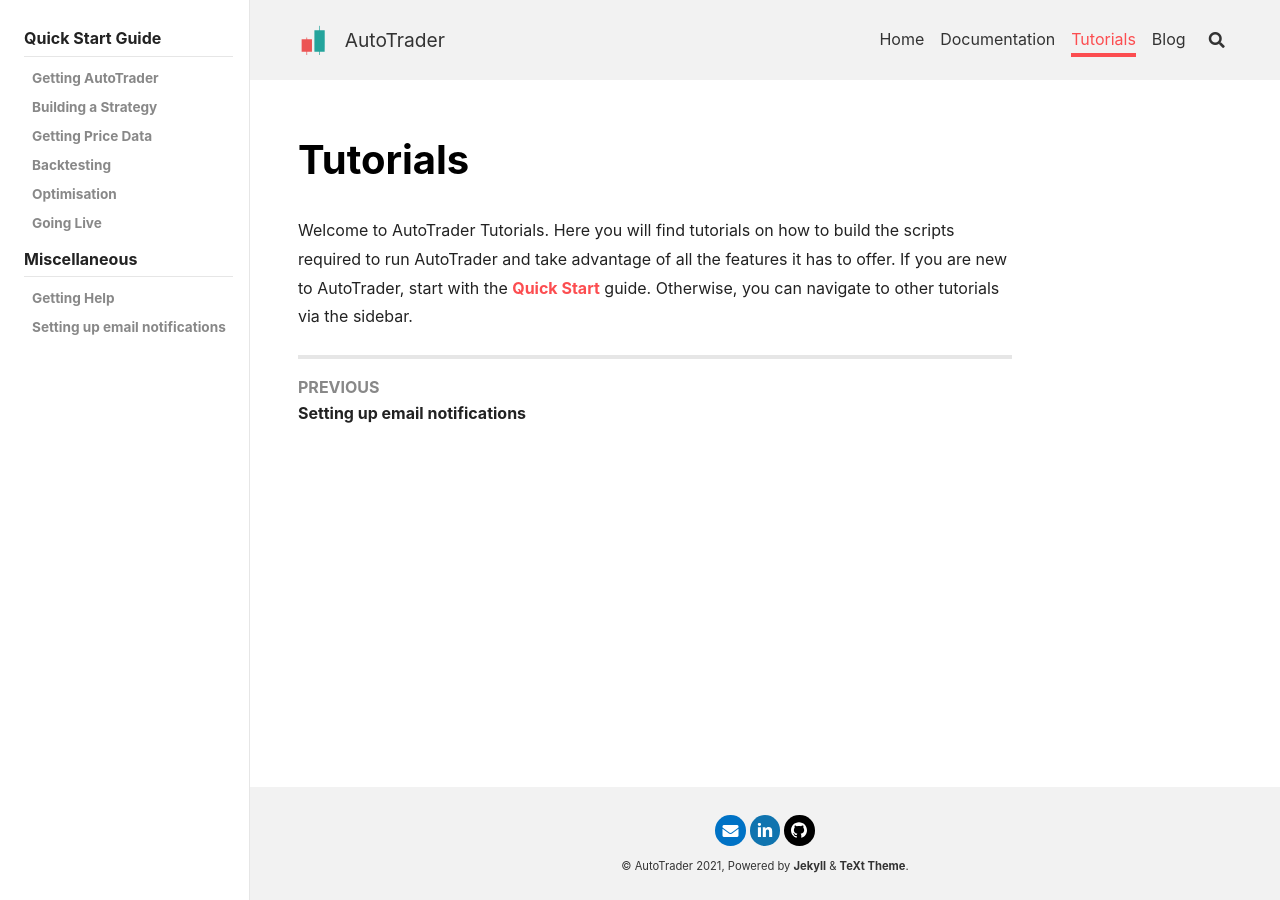
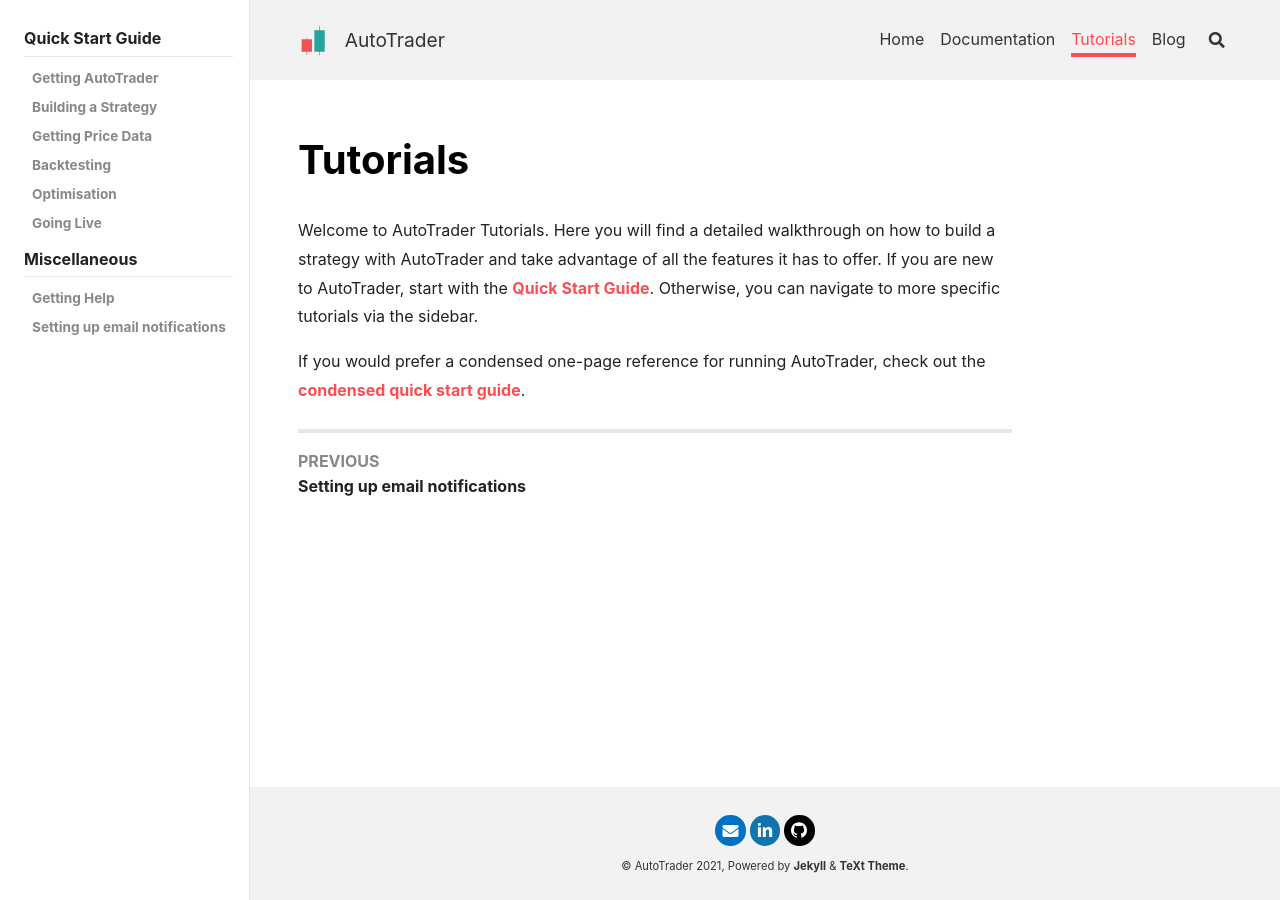
Before and after one commit to kieran-mackle/AutoTrader, a Jekyll site: the page built from content/_tutorials/0.0-tutorials.md, in a window 1280 px wide. Built offline with Jekyll 4.4.1, drawn with Linux system fonts in a browser that asks for light colours; nearby versions of some CDN libraries.

Commit message:
docs: clarified condensed quick start

```diff
--- a/content/_tutorials/0.0-tutorials.md
+++ b/content/_tutorials/0.0-tutorials.md
@@ -5,6 +5,9 @@ layout: article
 key: tut-index
 ---
 
-Welcome to AutoTrader Tutorials. Here you will find tutorials on how to build the scripts required to run AutoTrader and
-take advantage of all the features it has to offer. If you are new to AutoTrader, start with the [Quick Start](tutorials/getting-started)
-guide. Otherwise, you can navigate to other tutorials via the sidebar.
+Welcome to AutoTrader Tutorials. Here you will find a detailed walkthrough on how to build a strategy with AutoTrader and
+take advantage of all the features it has to offer. If you are new to AutoTrader, start with the
+[Quick Start Guide](tutorials/getting-started). Otherwise, you can navigate to more specific tutorials via the sidebar.
+
+If you would prefer a condensed one-page reference for running AutoTrader, check out the
+[condensed quick start guide](./quick-start).
```
Also changed, not shown: content/_tutorials/1.8-quick-start.md (+1 -1 lines).
